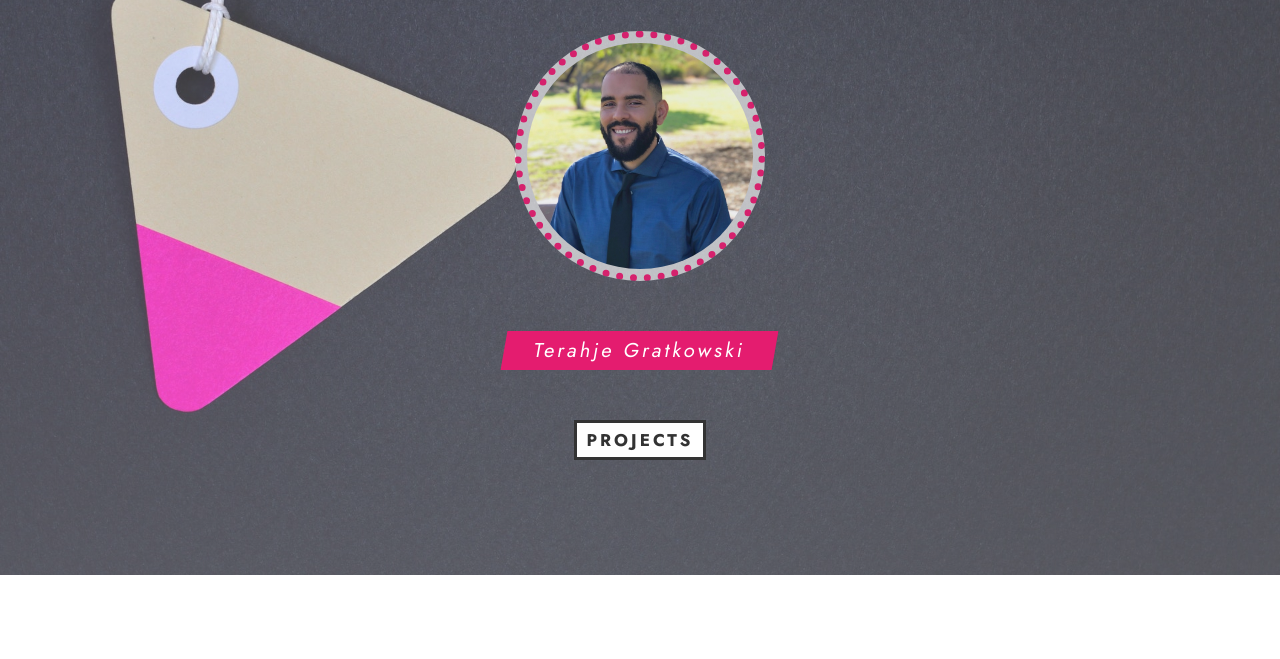
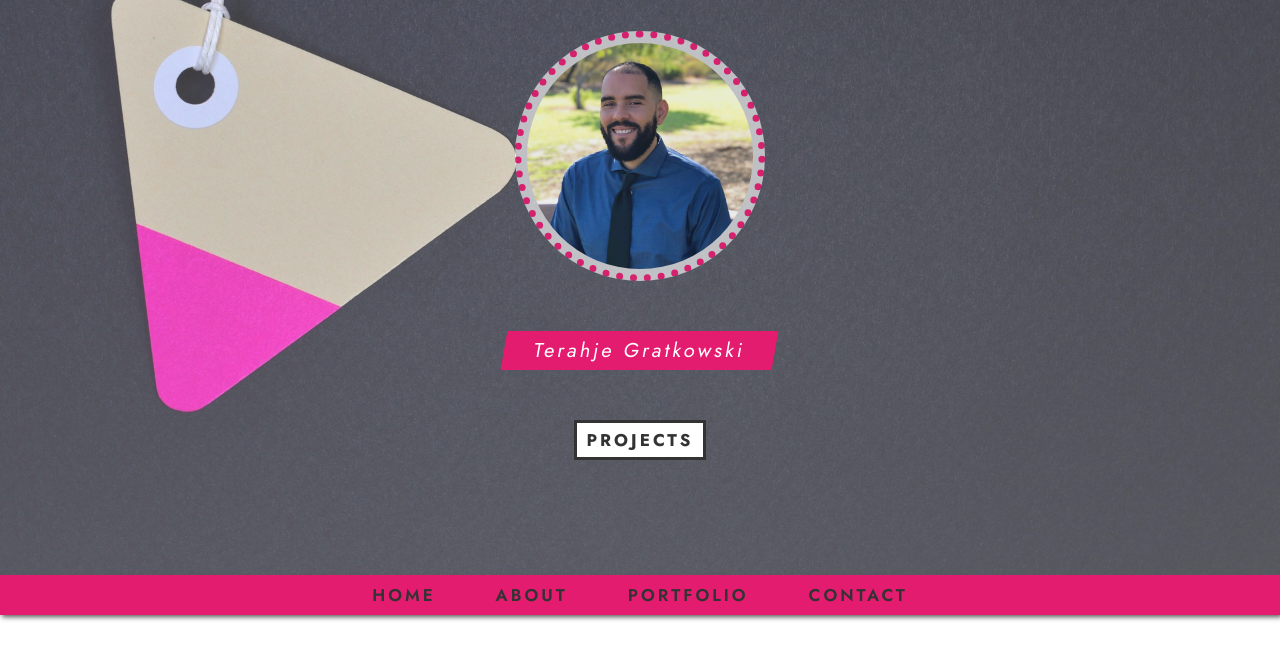
Before and after one commit to terahje/ResponsivePortfolio, a plain HTML site: page index.html in a window 1280 px wide. Shown: the part 225-884 px from the top of the page. Before the commit the page ends 800 px from the top, so only its background shows below. Drawn offline with Linux system fonts and the light colour scheme.

Commit message:
added navbar

```diff
--- a/index.html
+++ b/index.html
@@ -18,7 +18,7 @@
 
     <div class="container">
       <!-- Section 1 -->
-      <section class="section-1">
+      <section class="section-1 center">
         <h1 class="section-1-heading">
           Web Developer
         </h1>
@@ -27,6 +27,22 @@
         <a href="#" class="section-1-btn">Projects</a>
       </section>
       <!-- End of Section 1 -->
+
+      <!-- Navbar -->
+      <nav class="navbar center">
+        <a href="#" class="navbar-link">Home</a>
+        <a href="#" class="navbar-link">About</a>
+        <a href="#" class="navbar-link">Portfolio</a>
+        <a href="#" class="navbar-link">Contact</a>
+      </nav>
+
+      <br><br><br><br><br><br><br><br><br><br><br><br><br><br><br><br><br><br><br><br><br><br><br><br><br><br><br><br><br><br><br><br><br><br><br><br><br><br><br><br><br><br><br><br><br><br><br><br><br><br>
+      <!-- End of Navbar -->
+
+
+
+
+
     </div>
 
     <script src="script.js"></script>
--- a/style.css
+++ b/style.css
@@ -13,6 +13,12 @@
 html {
   font-size: 62.5%;
 }
+
+.center {
+  display: flex;
+  justify-content: center;
+  align-items: center;
+}
 /* End of Reset & Common Styles */
 
 /* Section 1 */
@@ -25,10 +31,7 @@ html {
     ),
     url(images/bg.jpg) center no-repeat;
   background-size: cover;
-  display: flex;
   flex-direction: column;
-  justify-content: center;
-  align-items: center;
 }
 
 .section-1-heading {
@@ -77,3 +80,42 @@ html {
   letter-spacing: 0.3rem;
 }
 /* End of Section 1 */
+
+/* Navbar */
+.navbar {
+  width: 100%;
+  height: 4rem;
+  background-color: #e41c6f;
+  box-shadow: 0.2rem 0.2rem 0.5rem #555;
+}
+
+.navbar-link {
+  font-size: 1.7rem;
+  font-weight: 600;
+  color: #333;
+  margin: 0 3rem;
+  letter-spacing: 0.3rem;
+  text-transform: uppercase;
+  position: relative;
+  transition: color 0.2s;
+}
+
+.navbar-link:hover {
+  color: #fff;
+}
+
+.navbar-link::before {
+  content: '';
+  width: 0;
+  height: 0.2rem;
+  background-color: #fff;
+  position: absolute;
+  right: -15%;
+  bottom: -0.3rem;
+  transition: width 0.2s;
+}
+
+.navbar-link:hover::before {
+  width: 130%;
+}
+/* End of Navbar */
```
